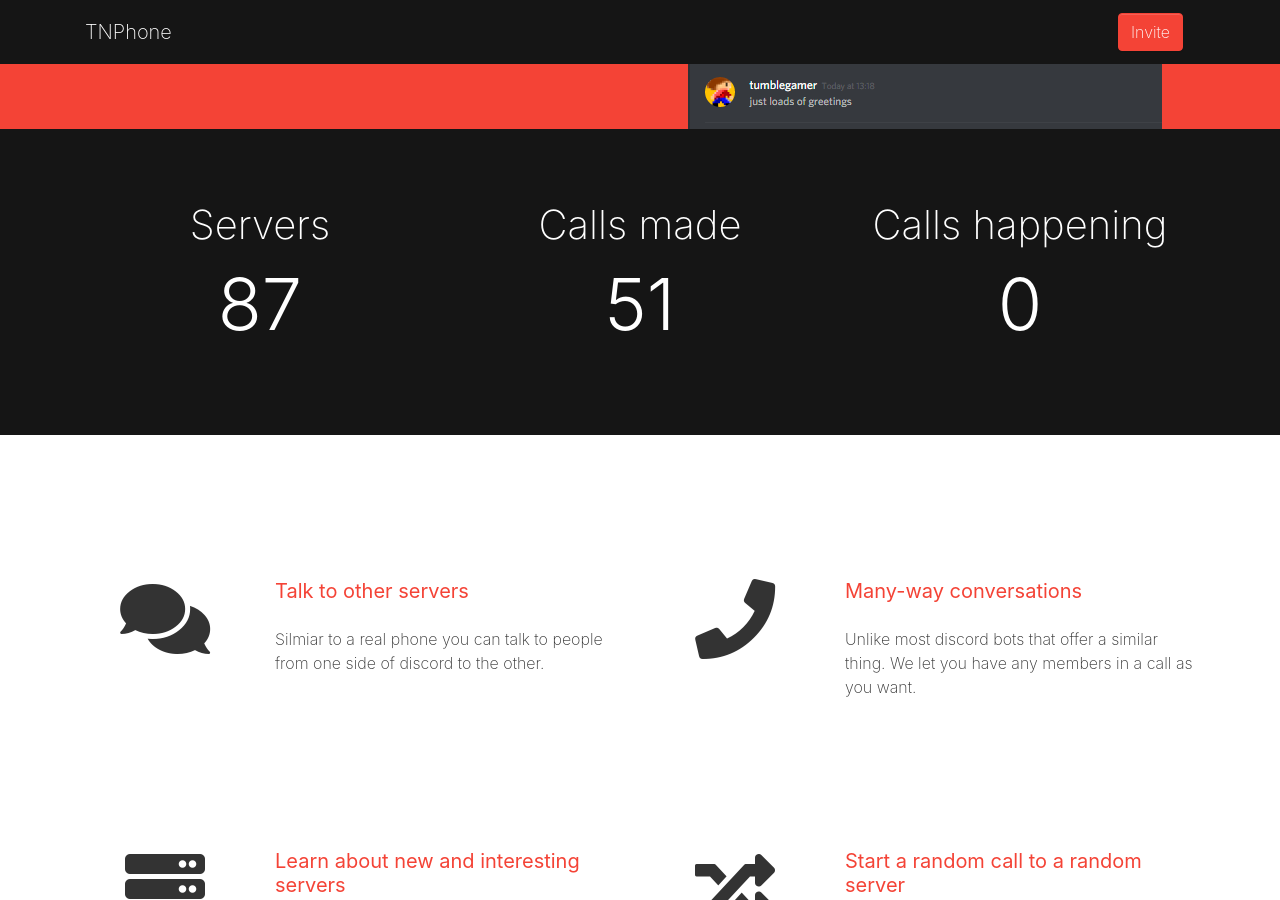
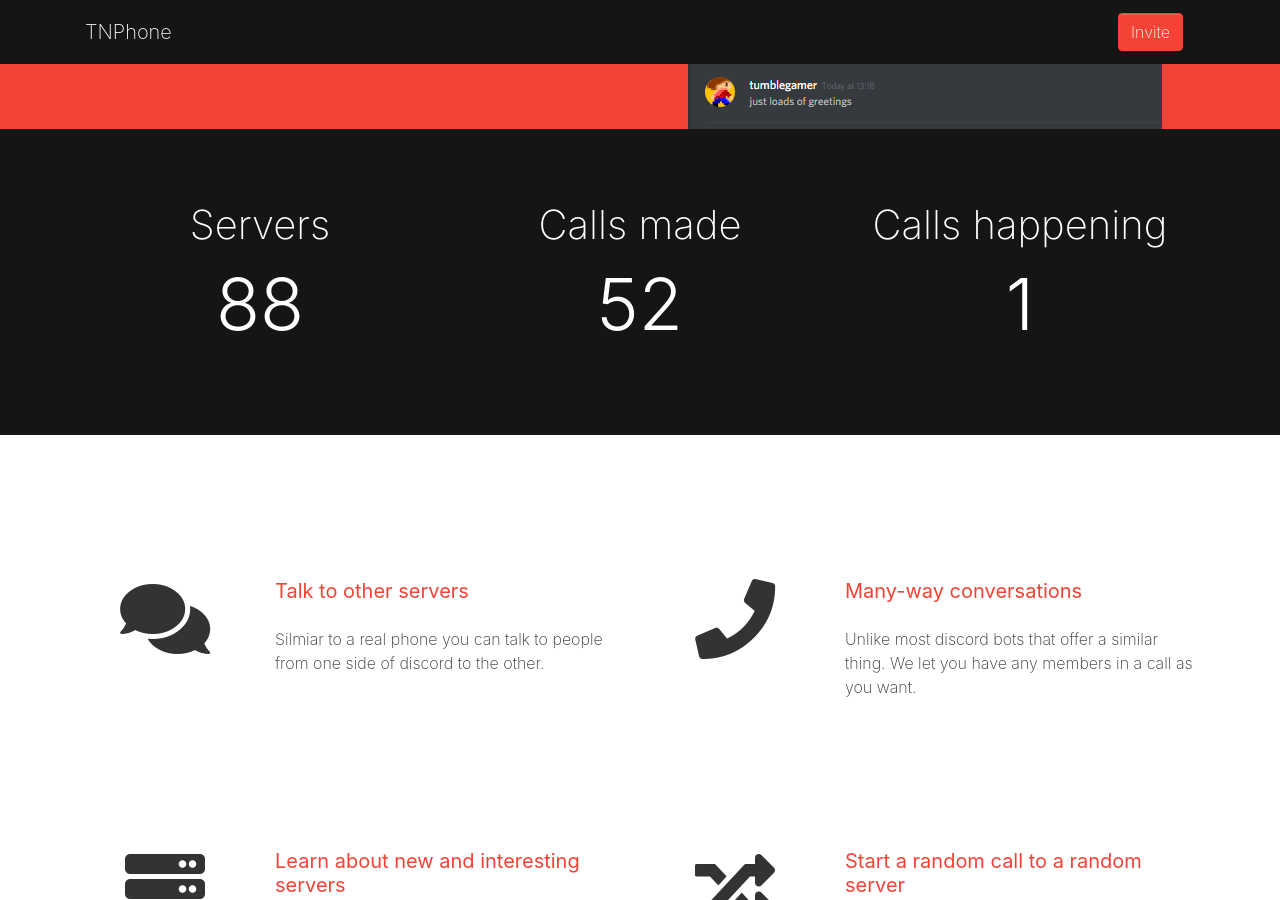
Before and after one commit to tumblenet/tnphone.tumblenet.ga, a Jekyll site: the page built from index.html, in a window 1280 px wide and 900 px high, scrolled down 443 px. Built offline with Jekyll 4.4.1, drawn with Linux system fonts in a browser that asks for light colours; nearby versions of some CDN libraries.

Commit message:
Update Phones feed

```diff
--- a/_data/phones.json
+++ b/_data/phones.json
@@ -1,5 +1,5 @@
 {
-	"callsMade": 51,
-	"servers": 87,
-	"currentCalls": 0
+	"callsMade": 52,
+	"servers": 88,
+	"currentCalls": 1
 }
```
